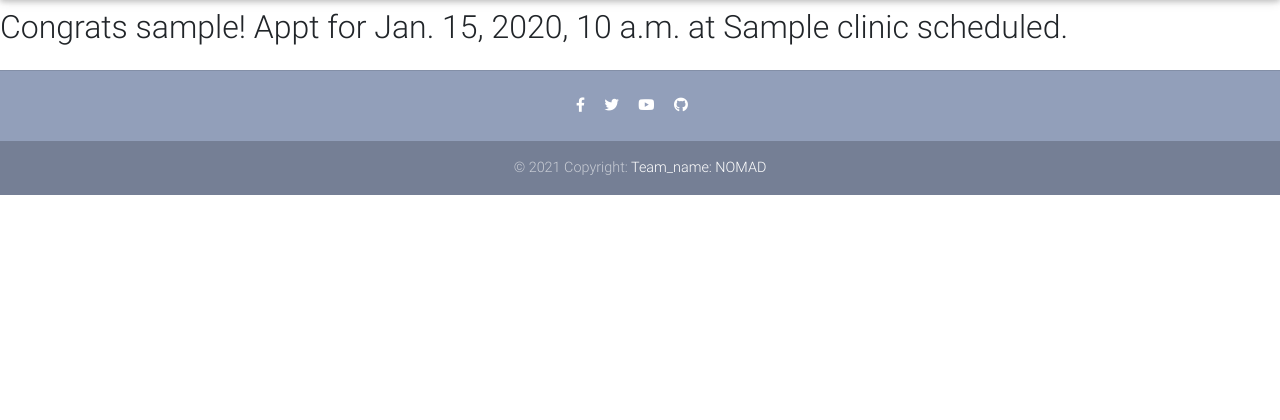
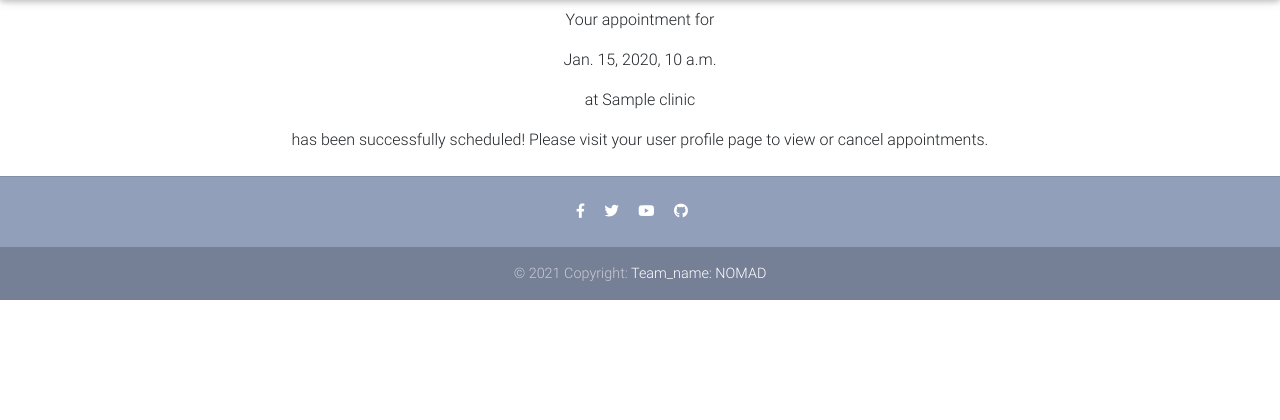
Before and after one commit to xingq1998/CIS422_group4_project1, a Django app: page /clinics/1/schedule_appt/ in a window 1280 px wide. Shown: the part 64-484 px from the top of the page. Run offline with Django 3.2, Linux system fonts and the light colour scheme; a user stored in the database is signed in; tables that the repository leaves empty hold one stand-in row (values such as "Sample post"); some libraries are stand-ins or nearby versions.

Commit message:
Finished implementing scheduler and hooked up appointment cancelling

```diff
--- a/app/models.py
+++ b/app/models.py
@@ -11,6 +11,7 @@ class Profile(models.Model):
     user = models.OneToOneField(User, on_delete=models.CASCADE, related_name='profile')
     phone = models.CharField(max_length=20, blank=True)
     appoint = models.ManyToManyField(to=ScheduleTime)
+    is_scheduled = False
 
     def __str__(self):
         return 'user {}'.format(self.user.username)
--- a/app/views.py
+++ b/app/views.py
@@ -5,9 +5,10 @@ from django.contrib.auth import authenticate, login, logout
 from django.contrib.auth.models import User
 from django.contrib.auth.decorators import login_required
 import json
+import datetime
 from .forms import ProfileForm
 from .models import Profile
-from clinics.models import Clinic
+from clinics.models import Clinic, ScheduleTime
 
 
 def home(request):
@@ -142,6 +143,9 @@ def cancel(request, id):
     if request.method == 'GET':
         profile = Profile.objects.get(user_id=request.user.id)
         profile.appoint.remove(id)
+        schedtime = ScheduleTime.objects.get(pk=id)
+        schedtime.number_concurrent_appts += 1
+        schedtime.save()
         return redirect('/info/')
     return redirect('/info/')
 
--- a/clinics/views.py
+++ b/clinics/views.py
@@ -4,6 +4,7 @@ from django.http import HttpResponse
 import random
 
 from .models import Clinic, ScheduleTime
+from app.models import Profile
 
 
 # Create your views here.
@@ -171,34 +172,39 @@ def clinic_schedule(request, clinic_id):
 
 
 def schedule_appt(request, sched_id):
-    # for testing
+    # Get ScheduleTime from db
     sched = ScheduleTime.objects.get(id=sched_id)
+
+    # Set response based on appt availability (handled in html)
     if sched.number_concurrent_appts > 0:
-        time = sched.start_time
-        clinic = sched.clinic_id.name
         response = 1
-        usr = request.user
-        context = {
+
+    else:
+        response = 2
+
+    # Collect information to add to context
+    usr = request.user
+    time = sched.start_time
+    clinic = sched.clinic_id.name
+
+    # Create context list to send to page
+    context = {
            'time': time,
            'clinic': clinic,
            'resp': response,
            'usr': usr,
+           'usr_prof': usr.profile,
         }
-    else:
-        response = 2
-        context = { 'resp': response }
+
+    # Check that user is not already scheduled and appt available
+    if (usr.profile.is_scheduled == False) and (response == 1):
+        # Decrement number_concurrent_appts
+        sched.number_concurrent_appts -= 1
+        sched.save()
+        # Assign appointment to user
+        usr.profile.appoint.add(sched)
+        usr.profile.is_scheduled = True
+        usr.profile.save()
+
+    # Render appt schedule confirmation/error page
     return render(request, "clinics/schedule_appt.html", context)
-
-    # Check that user is not already scheduled
-
-    # Check that appointment time is still available
-
-    # Decrement number_concurrent_appts
-
-    # Assign appointment to user
-
-    # Render success!
-
-
-def cancel_appt(request, sched_id):
-    pass
--- a/templates/clinics/schedule_appt.html
+++ b/templates/clinics/schedule_appt.html
@@ -5,10 +5,14 @@
     <meta charset='utf-8'>
 </head>
 
-{% if resp == 1 %}
-<h2>Congrats {{usr}}! Appt for {{time}} at {{clinic}} scheduled.</h2>
-{% else %}
-<h2>Sorry {{usr}}, this appointment is no longer available.</h2>
+{% if resp == 2 %}
+<h2> Sorry, this appointment is no longer available. Please go back and try again. </h2>
+{% elif resp == 1 %}
+<center>
+    <p> Your appointment for </p>
+    <p> {{ time }} </p>
+    <p> at {{clinic}} </p>
+    <p> has been successfully scheduled! Please visit your user profile page to view or cancel appointments. </p>
+</center>
 {% endif %}
-
 {% endblock %}
```
